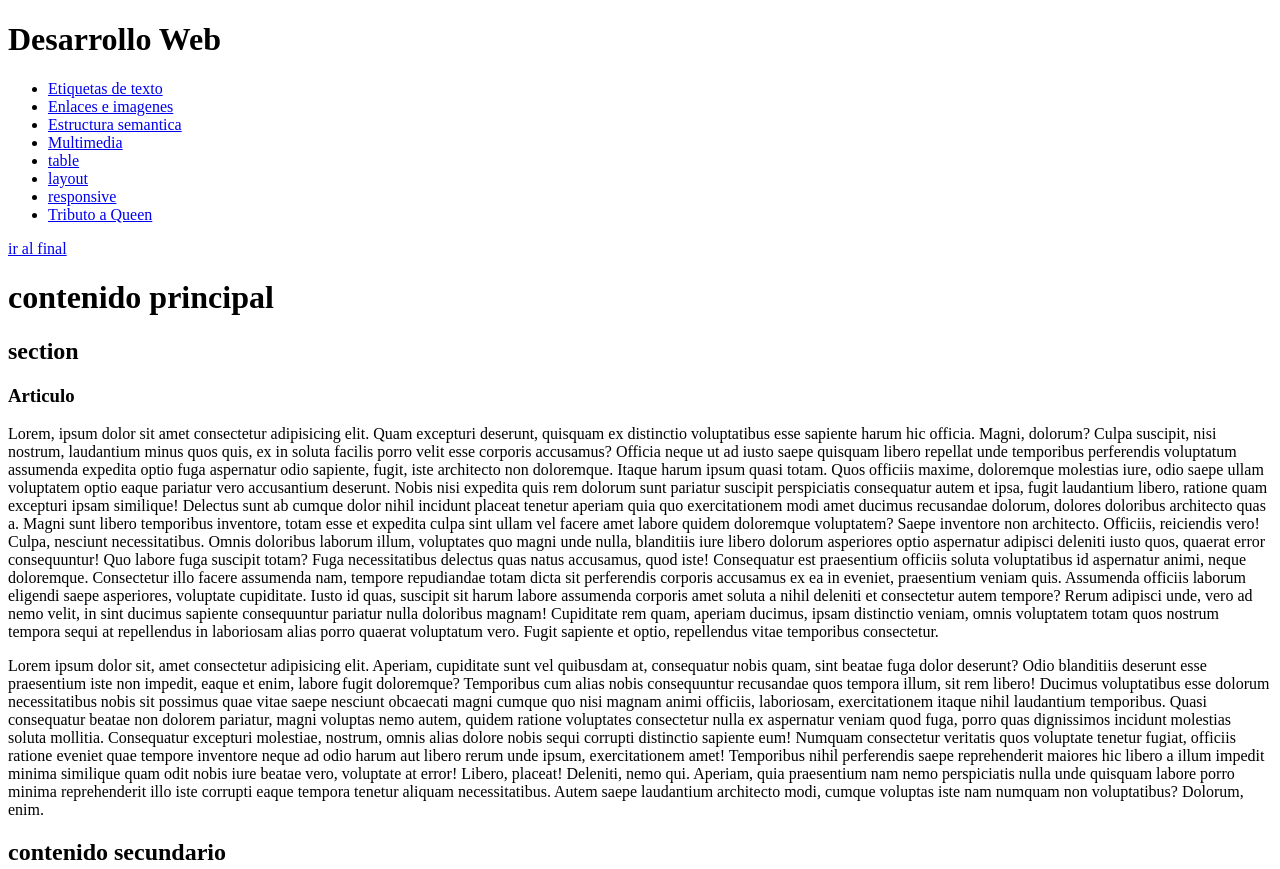
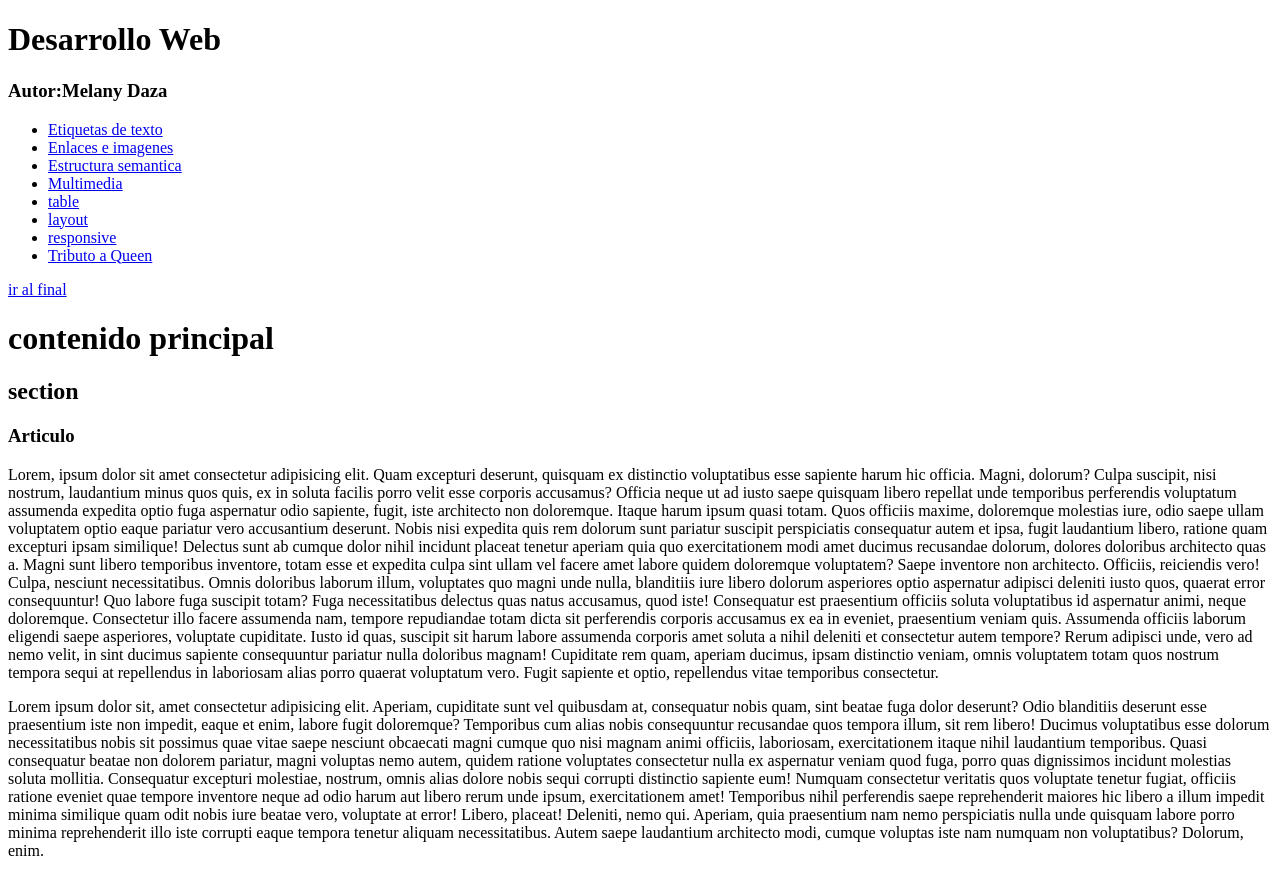
Before and after one commit to mddaza/proyecto, a plain HTML site: page index.html in a window 1280 px wide. Shown: the top 869 px of the page. Drawn offline with Linux system fonts and the light colour scheme.

Commit message:
updated author

```diff
--- a/index.html
+++ b/index.html
@@ -9,6 +9,7 @@
     <body>
         <header>
             <h1>Desarrollo Web</h1>
+            <h3>Autor:Melany Daza</h3>
             <nav>
                 <ul>
                     <li><a href="pages/text.html">Etiquetas de texto</a></li>
```
